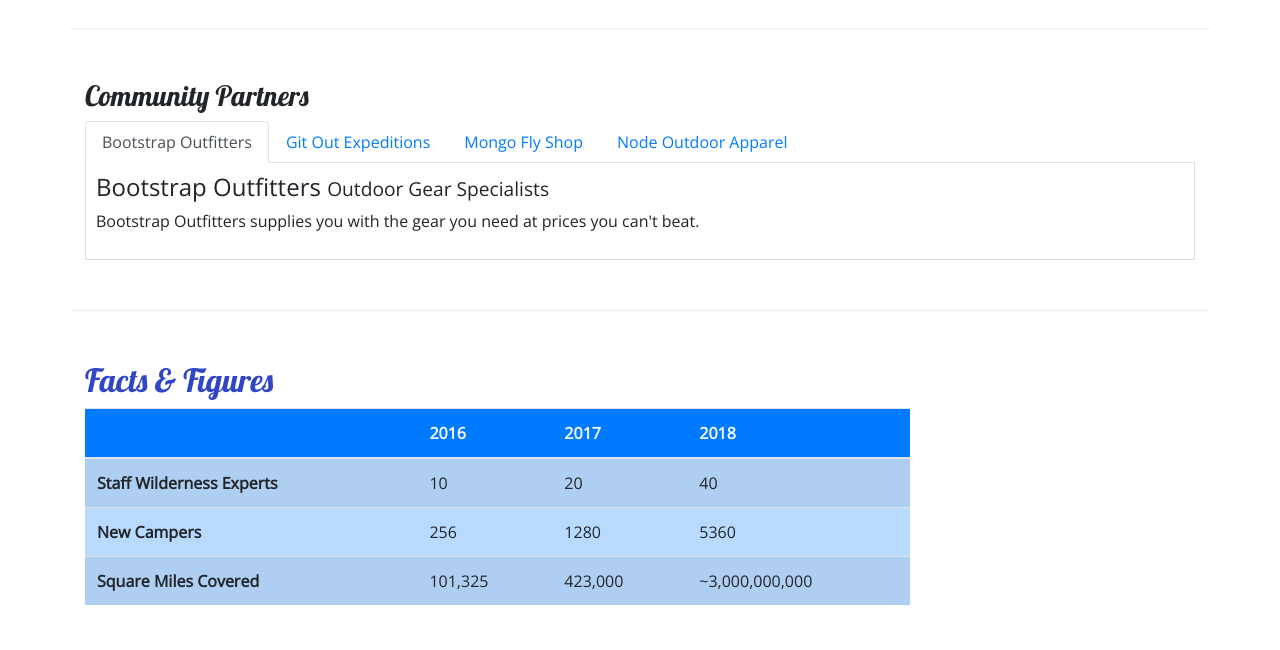
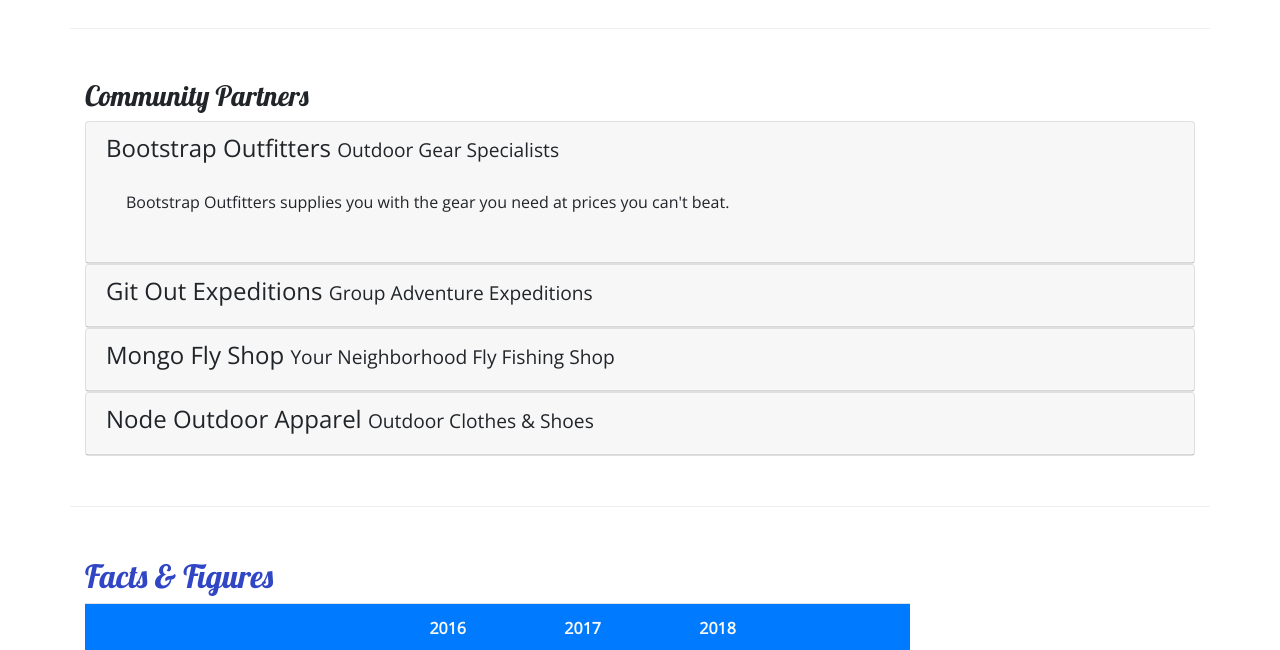
Before and after one commit to Sayed24/BEProject, a website: page aboutus.html in a window 1280 px wide. Shown: the part 800-1450 px from the top of the page. Drawn offline with nearby package versions, Linux system fonts and the light colour scheme.

Commit message:
Accordion

```diff
--- a/aboutus.html
+++ b/aboutus.html
@@ -104,28 +104,56 @@
         <div class="row row-content">
             <div class="col">
                 <h3>Community Partners</h3>
-                <ul class="nav nav-tabs">
-                    <li class="nav-item"> <a class="nav-link active" href="#bootstrap" role="tab" data-toggle="tab">Bootstrap Outfitters</a></li>
-                    <li class="nav-item"> <a class="nav-link" href="#git" role="tab" data-toggle="tab" >Git Out Expeditions</a></li>
-                    <li class="nav-item"> <a class="nav-link" href="#mongo" role="tab" data-toggle="tab"> Mongo Fly Shop</a></li>
-                    <li class="nav-item"> <a class="nav-link" href="#node" role="tab" data-toggle="tab"> Node Outdoor Apparel</a></li>
-                </ul>
-                <div class="tab-content">
-                    <div role="tabpanel" class="tab-pane fade show active" id="bootstrap">
-                        <h4>Bootstrap Outfitters <small>Outdoor Gear Specialists</small></h4>
-                        <p class="d-none d-sm-block">Bootstrap Outfitters supplies you with the gear you need at prices you can't beat.</p>
+                <div id="accordion">
+                    <div class="card">
+                        <div role="tab" class="card-header">
+                            <h4>
+                                <a data-toggle="collapse" data-target="#bootstrap">
+                                    Bootstrap Outfitters <small>Outdoor Gear Specialists</small>
+                                </a>
+                            </h4>
+                            <div class="collapse show" id="bootstrap" data-parent="#accordion">
+                                <div class="card-body">
+                                    <p class="d-none d-sm-block">Bootstrap Outfitters supplies you with the gear you need at prices you can't beat.</p>
+                                </div>
+                            </div>
+                        </div>
                     </div>
-                    <div role="tabpanel" class="tab-pane fade" id="git">
-                        <h4>Git Out Expeditions <small>Group Adventure Expeditions</small></h4>
-                        <p class="d-none d-sm-block">Join Git Out Expeditions to explore new horizons with a group of other adventurers!</p>
+                    <div class="card">
+                        <div role="tab" class="card-header">
+                            <h4>
+                                <a class="collapsed" data-toggle="collapse" data-target="#git">
+                                    Git Out Expeditions <small>Group Adventure Expeditions</small>
+                                </a>
+                            </h4>
+                            <div class="collapse" id="git" data-parent="#accordion">
+                                <p class="d-none d-sm-block">Join Git Out Expeditions to explore new horizons with a group of other adventurers!</p>
+                            </div>
+                        </div>
                     </div>
-                    <div role="tabpanel" class="tab-pane fade" id="mongo">
-                        <h4>Mongo Fly Shop <small>Your Neighborhood Fly Fishing Shop</small></h4>
-                        <p class="d-none d-sm-block">Need a new fishing pole, a tacklebox, or flies of all kinds? Stop by Mongo Fly Shop.</p>
+                    <div class="card">
+                        <div role="tab" class="card-header">
+                            <h4>
+                                <a class="collapsed" data-toggle="collapse" data-target="#mongo">
+                                    Mongo Fly Shop <small>Your Neighborhood Fly Fishing Shop</small>
+                                </a>
+                            </h4>
+                            <div class="collapse" id="mongo" data-parent="#accordion">
+                                <p class="d-none d-sm-block">Need a new fishing pole, a tacklebox, or flies of all kinds? Stop by Mongo Fly Shop.</p>
+                            </div>
+                        </div>
                     </div>
-                    <div role="tabpanel" class="tab-pane fade" id="node">
-                        <h4>Node Outdoor Apparel <small>Outdoor Clothes & Shoes</small></h4>
-                        <p class="d-none d-sm-block">From polar fleeces to swimsuits, hiking boots to waders, a visit to Node will be sure to get you covered.</p>
+                    <div class="card">
+                        <div role="tab" class="card-header">
+                            <h4>
+                                <a class="collapsed" data-toggle="collapse" data-target="#node">
+                                    Node Outdoor Apparel <small>Outdoor Clothes & Shoes</small>
+                                </a>
+                            </h4>
+                            <div class="collapse" id="node" data-parent="#accordion">
+                                <p class="d-none d-sm-block">From polar fleeces to swimsuits, hiking boots to waders, a visit to Node will be sure to get you covered.</p>
+                            </div>
+                        </div>
                     </div>
                 </div>
             </div>
```
